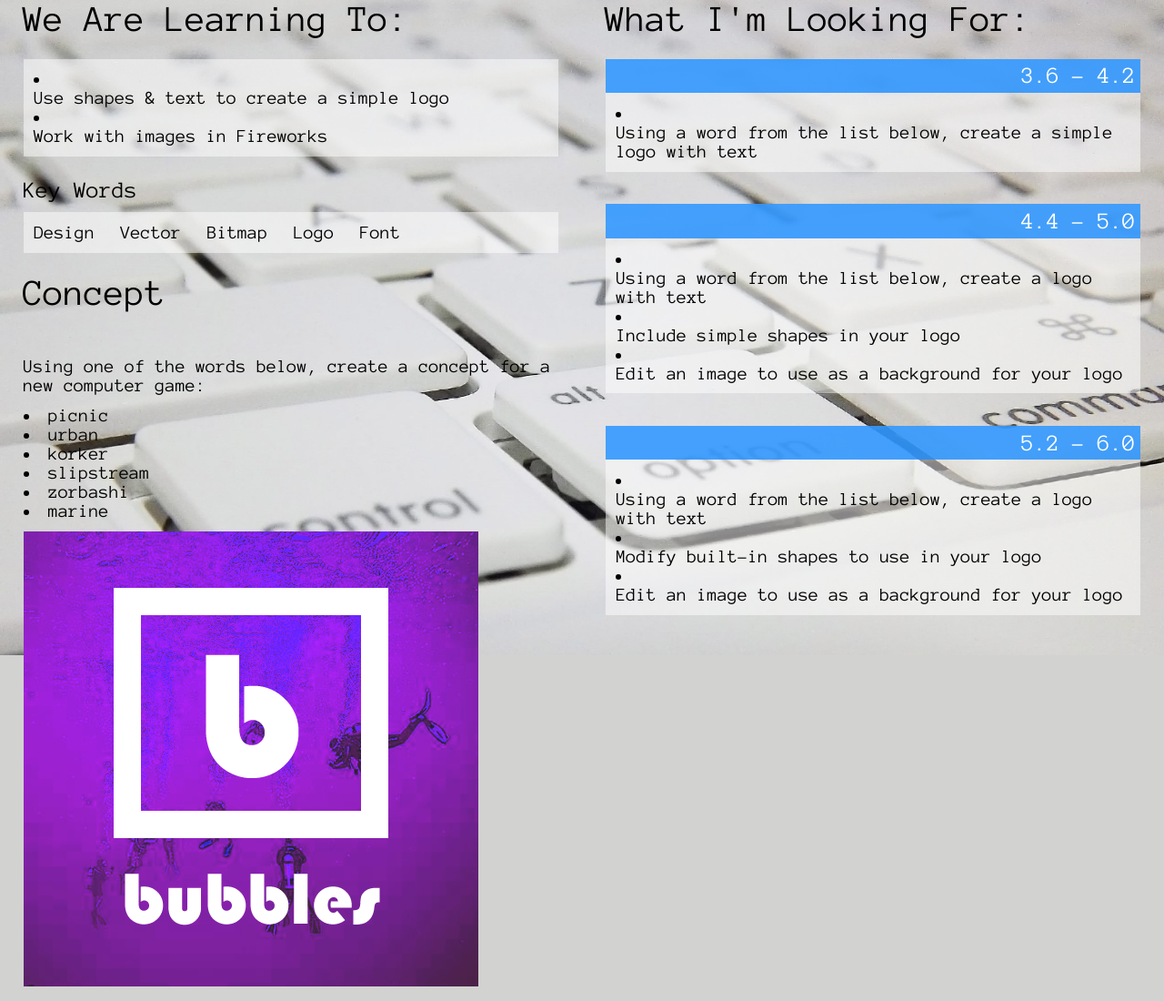
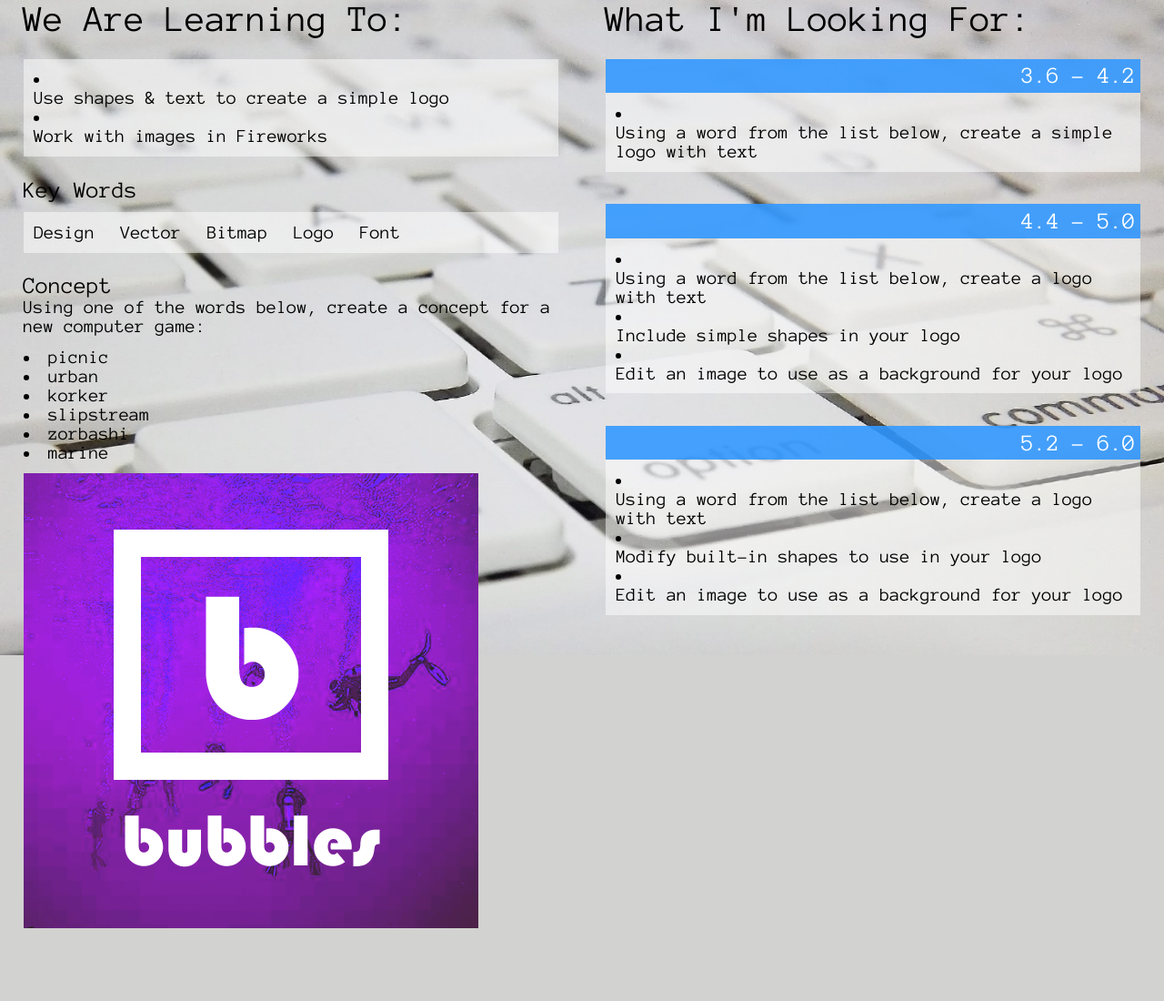
Before and after one commit to MalphasWats/computing.codes, a Jekyll site: the page built from _posts/2015-11-24-Design-Project-Logo.markdown, in a window 1280 px wide. Shown: the whole page at 91% size. Built offline with Jekyll 4.4.1, drawn with Linux system fonts in a browser that asks for light colours; Markdown is read by kramdown in place of the engine named in the settings; after the commit the page ends 1036 px from its top, so only the background shows below that.

Commit message:
wrong title

```diff
--- a/_posts/2015-11-24-Design-Project-Logo.markdown
+++ b/_posts/2015-11-24-Design-Project-Logo.markdown
@@ -26,7 +26,7 @@ wilf_3_bullets:
 - Edit an image to use as a background for your logo
 ---
 
-# Concept
+## Concept
 
 Using one of the words below, create a concept for a new computer game:
 
```
